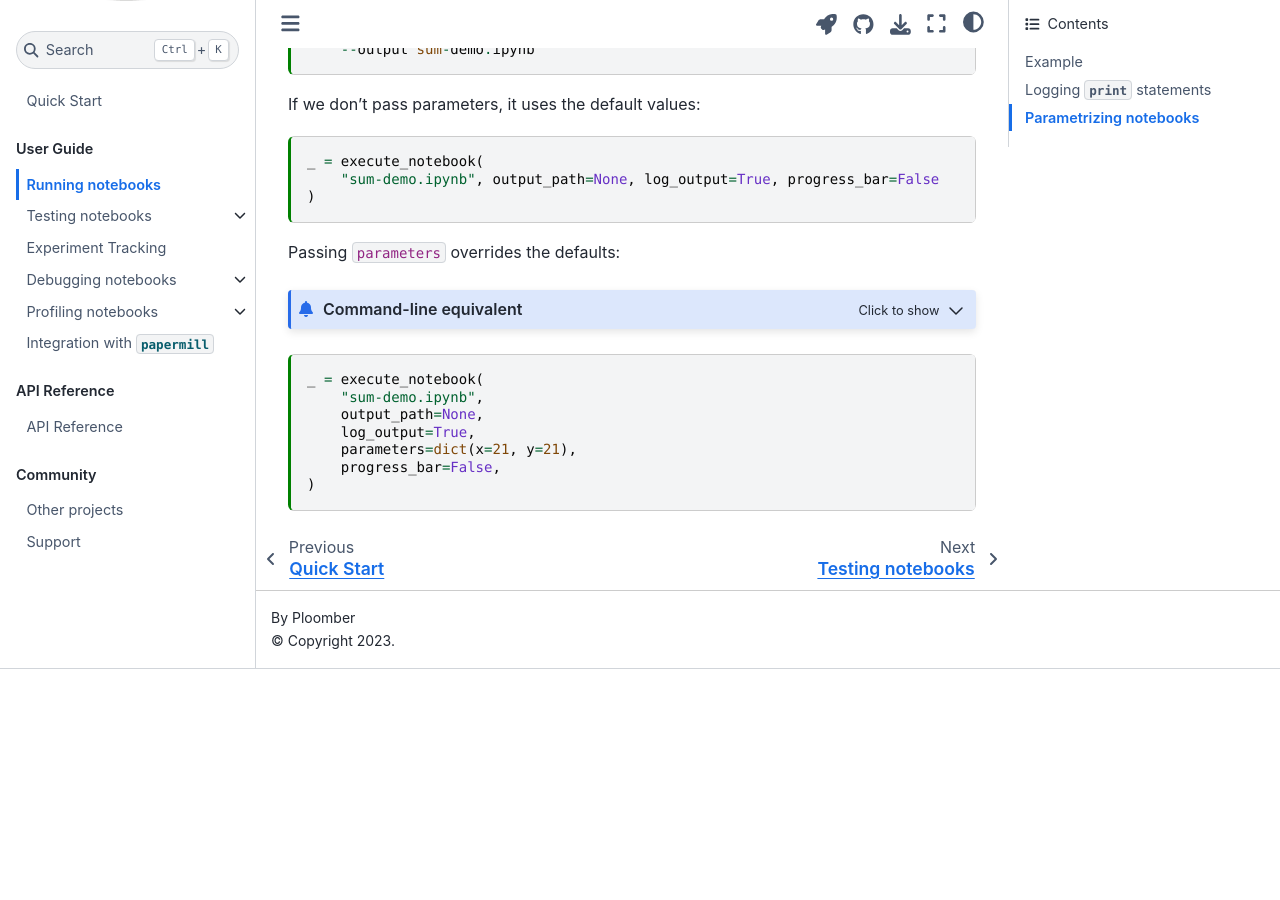
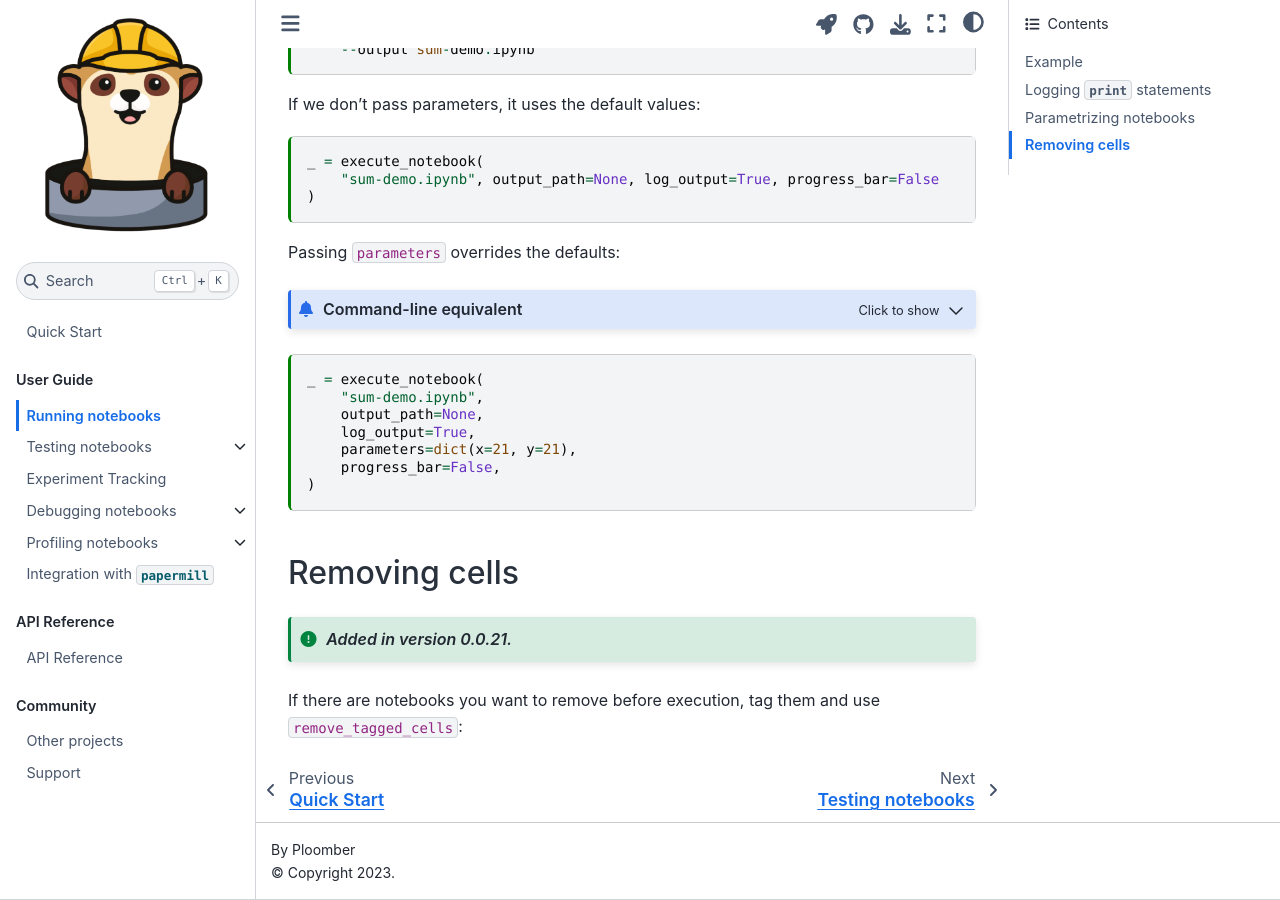
Before and after one commit to ploomber/ploomber-engine, a Jupyter Book: the page built from doc/user-guide/running.md, in a window 1280 px wide and 900 px high, scrolled down 2033 px. Built offline with Jupyter Book 1.0.4 settings and Sphinx 7.4.7 and the Sphinx Book theme 1.1.4, drawn with Linux system fonts in a browser that asks for light colours; before the commit the page ends 2702 px from its top, so only the background shows below that.

Commit message:
adds missing versionchanged notice

````diff
--- a/doc/user-guide/running.md
+++ b/doc/user-guide/running.md
@@ -129,3 +129,14 @@ _ = execute_notebook(
     progress_bar=False,
 )
 ```
+
+## Removing cells
+
+```{versionadded} 0.0.21
+```
+
+If there are notebooks you want to remove before execution, tag them and use `remove_tagged_cells`:
+
+```{code-cell} ipython3
+
+```
````
Also changed, not shown: 1 other file.
